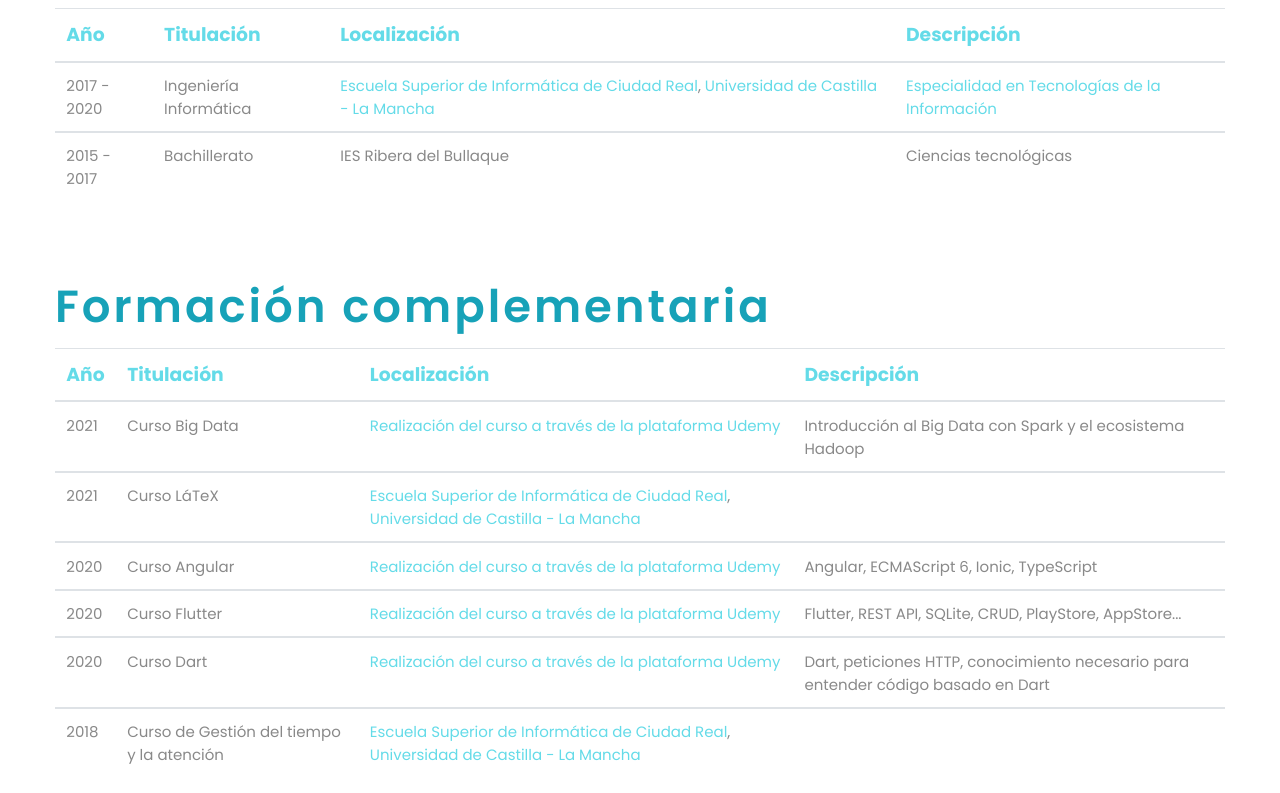
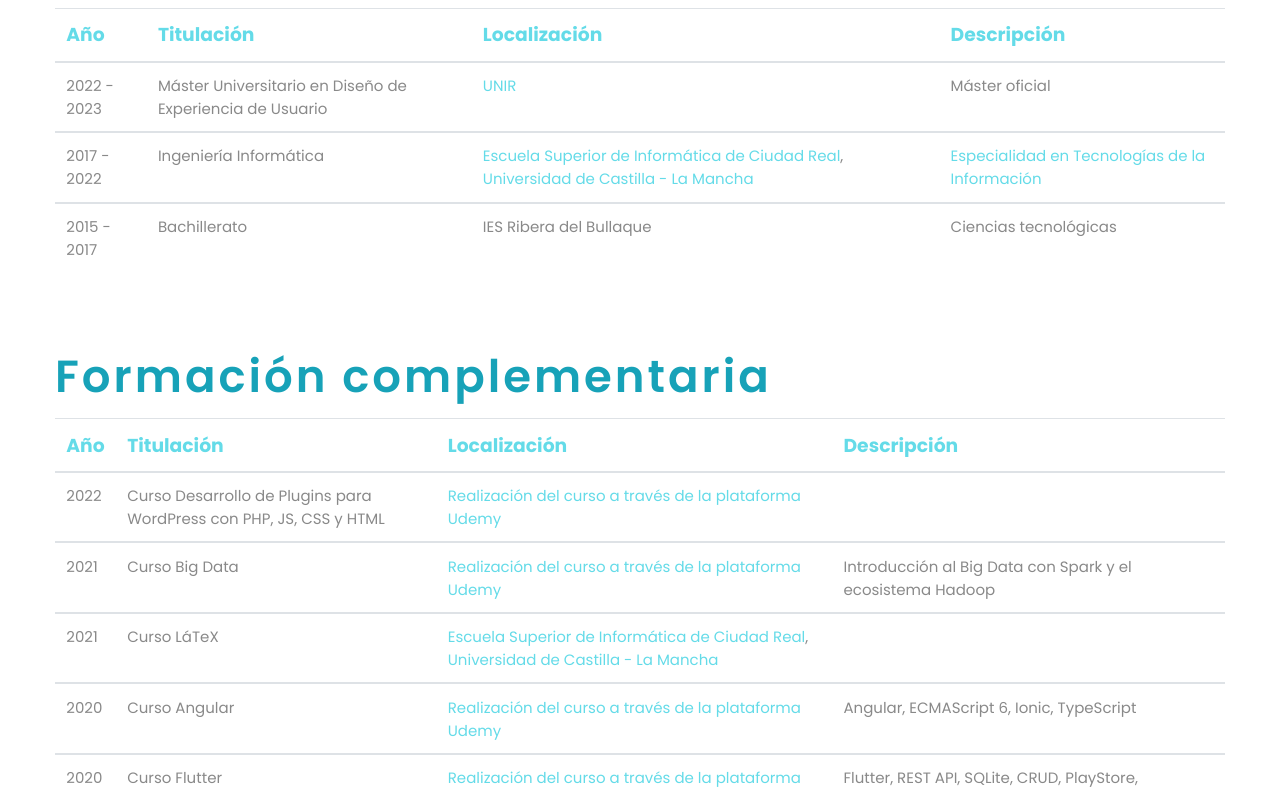
Before and after one commit to terodedi99/terodedi99.github.io, a plain HTML site: page formacion.html in a window 1280 px wide. Shown: the part 683-1476 px from the top of the page. Drawn offline with Linux system fonts and the light colour scheme; some packages are replaced by stand-ins of ours.

Commit message:
Update formacion.html

```diff
--- a/formacion.html
+++ b/formacion.html
@@ -101,7 +101,15 @@
                                     </thead>
                                     <tbody>
                                         <tr>
-                                            <td>2017 - 2020</td>
+                                            <td>2022 - 2023</td>
+                                            <td>Máster Universitario en Diseño de Experiencia de Usuario</td>
+                                            <td><a class="font-links" href="https://www.unir.net/diseno/master-experiencia-usuario/">UNIR</a></td>
+                                            <td>Máster oficial</td>
+                                        </tr>
+                                    </tbody>
+                                    <tbody>
+                                        <tr>
+                                            <td>2017 - 2022</td>
                                             <td>Ingeniería Informática</td>
                                             <td><a class="font-links" href="https://esi.uclm.es/" target="_blank">Escuela Superior de Informática de Ciudad Real</a>, <a class="font-links" href="https://www.uclm.es/" target="_blank">Universidad de Castilla - La Mancha</a></td>
                                             <td><a class="font-links" href="https://esi.uclm.es/categories/intensificacion-y-optativas" target="_blank">Especialidad en Tecnologías de la Información</a></td>
@@ -140,9 +148,17 @@
                                     </thead>
                                     <tbody>
                                         <tr>
+                                            <td>2022</td>
+                                            <td>Curso Desarrollo de Plugins para WordPress con PHP, JS, CSS y HTML</td>
+                                            <td><a class="font-links" href="https://www.udemy.com/course/desarrollo-de-plugins-para-wordpress-con-php-js-css-y-html/" target="_blank">Realización del curso a través de la plataforma Udemy</a></td>
+                                            <td></td>
+                                        </tr>
+                                    </tbody>
+                                    <tbody>
+                                        <tr>
                                             <td>2021</td>
                                             <td>Curso Big Data</td>
-                                            <td><a class="font-links" href="https://www.udemy.com/course/angular-2-fernando-herrera/" target="_blank">Realización del curso a través de la plataforma Udemy</a></td>
+                                            <td><a class="font-links" href="https://www.udemy.com/course/curso-practico-de-big-data-con-hadoop-y-spark-desde-cero/" target="_blank">Realización del curso a través de la plataforma Udemy</a></td>
                                             <td>Introducción al Big Data con Spark y el ecosistema Hadoop</td>
                                         </tr>
                                     </tbody>
```
